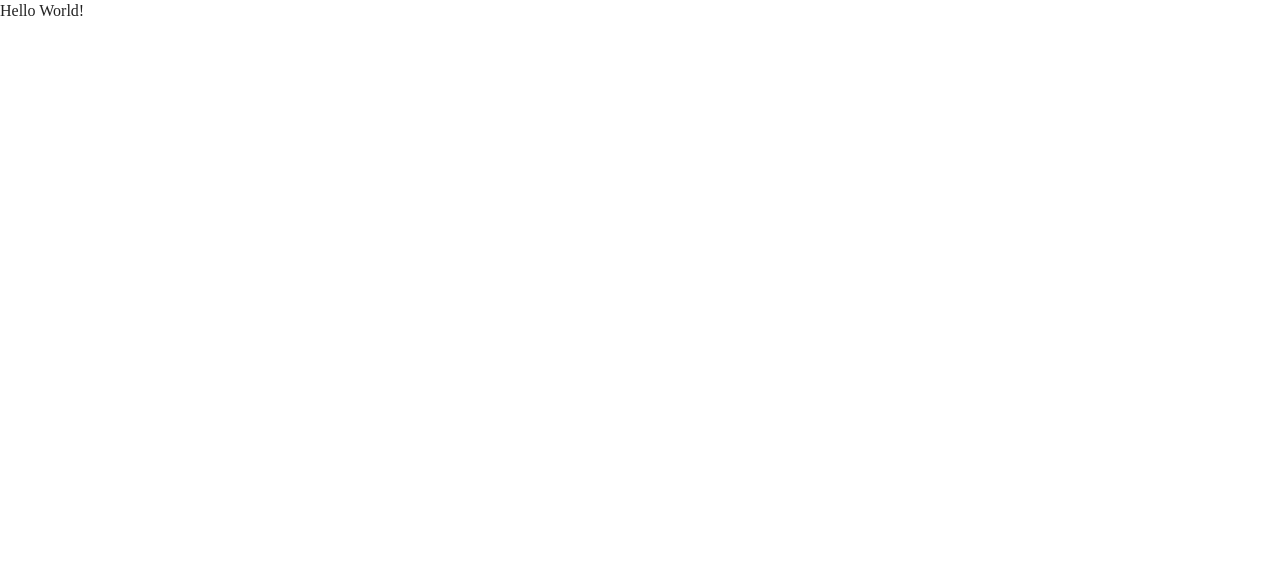
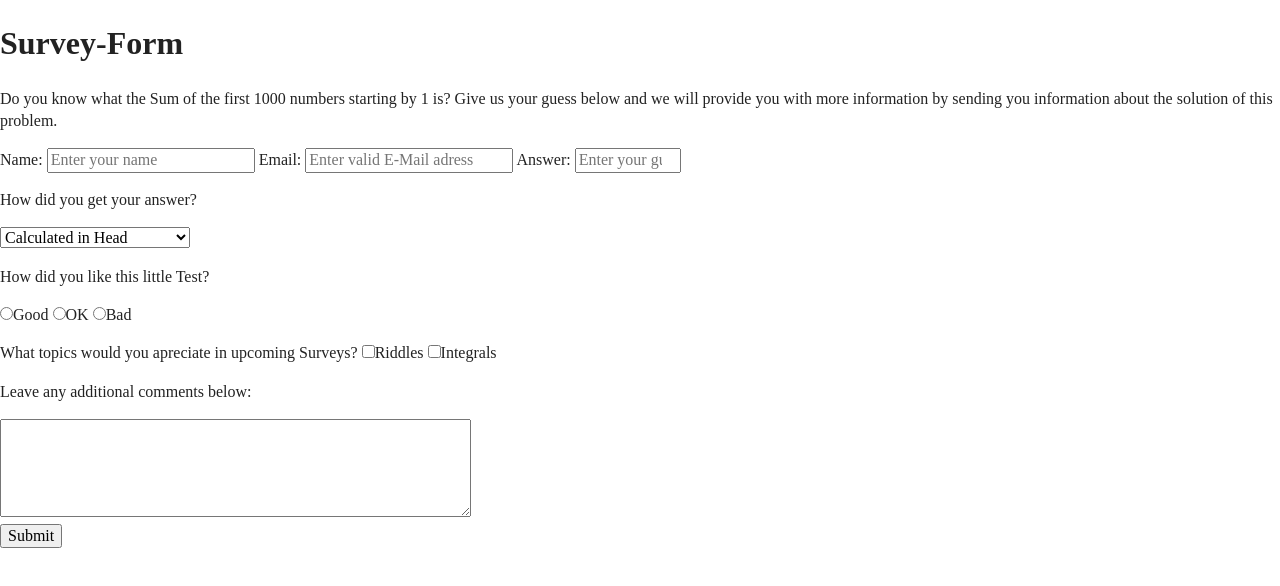
Before and after one commit to bananarama1/HTML-Survey-Form, a plain HTML site: page index.html in a window 1280 px wide. Drawn offline with nearby package versions, Linux system fonts and the light colour scheme.

Commit message:
finished index.html

```diff
--- a/index.html
+++ b/index.html
@@ -22,13 +22,73 @@
   <![endif]-->
 
   <!-- Add your site or application content here -->
-  Hello World!
+
+  <h1 id="title">Survey-Form</h1>
+  <main id="main">
+    <p id="description">
+      Do you know what the Sum of the first 1000 numbers starting by 1
+      is? Give us your guess below and we will provide you with more
+      information by sending you information about the solution of this
+      problem.
+    </p>
+
+    <form id="survey-form">
+      <div id="input-div">
+        <label for="name" id="name-label">Name: <input required id="name" name="name" type="text" placeholder="Enter your name"/></label>
+        <label for="email" id="email-label">Email: <input required id="email" name="email" type="email" placeholder="Enter valid E-Mail adress" /></label>
+        <label for="number" id="number-label">Answer: <input required id="number" name="number" type="number" min="1" max="1000000" placeholder="Enter your guessed Solution"</label>
+      </div>
+      <div id="dropdown-div">
+        <p>
+          How did you get your answer?
+        </p>
+        <select required id="dropdown">
+          <option value="Calculated in Head">Calculated in Head</option>
+          <option value="Guessed Randomly">Guessed Randomly</option>
+          <option value="Used Mathematical Series">Used Mathematical Series</option>
+          <option value="Different Way">Different Way</option>
+        </select>
+      </div>
+
+      <div id="evaluation-div">
+        <p>
+          How did you like this little Test?
+        </p>
+        <label for="rb1_good"><input id="rb1_good" value="good" name="rb1" type="radio"/>Good</label>
+        <label for="rb1_ok"><input id="rb1_ok" value="ok" name="rb1" type="radio"/>OK</label>
+        <label for="rb1_bad"><input id="rb1_bad" value="bad" name="rb1" type="radio"/>Bad</label>
+
+        <p>
+          What topics would you apreciate in upcoming Surveys?
+          <label for="cb1_Riddle"><input id="cb1_Riddle" value="riddle" type="checkbox" />Riddles</label>
+          <label for="cb1_Integral"><input id="cb1_Integral" value="integral" type="checkbox" />Integrals</label>
+        </p>
+
+        <p>
+          Leave any additional comments below:
+        </p>
+        <textarea name="comments" rows="5" cols="50"></textarea>
+      </div>
+
+      <label for="submit"><input id="submit" type="submit" /></label>
+
+
+    </form>
+  </main>
+
+
+
+
 
   <script src="js/vendor/modernizr-3.6.0.min.js"></script>
   <script src="https://code.jquery.com/jquery-3.3.1.min.js" integrity="sha256-FgpCb/KJQlLNfOu91ta32o/NMZxltwRo8QtmkMRdAu8=" crossorigin="anonymous"></script>
   <script>window.jQuery || document.write('<script src="js/vendor/jquery-3.3.1.min.js"><\/script>')</script>
   <script src="js/plugins.js"></script>
   <script src="js/main.js"></script>
+
+  <!-- Skript to run the freecodecamp Tests-->
+  <script src="https://cdn.freecodecamp.org/testable-projects-fcc/v1/bundle.js"></script>
+
 
   <!-- Google Analytics: change UA-XXXXX-Y to be your site's ID. -->
   <script>
```
